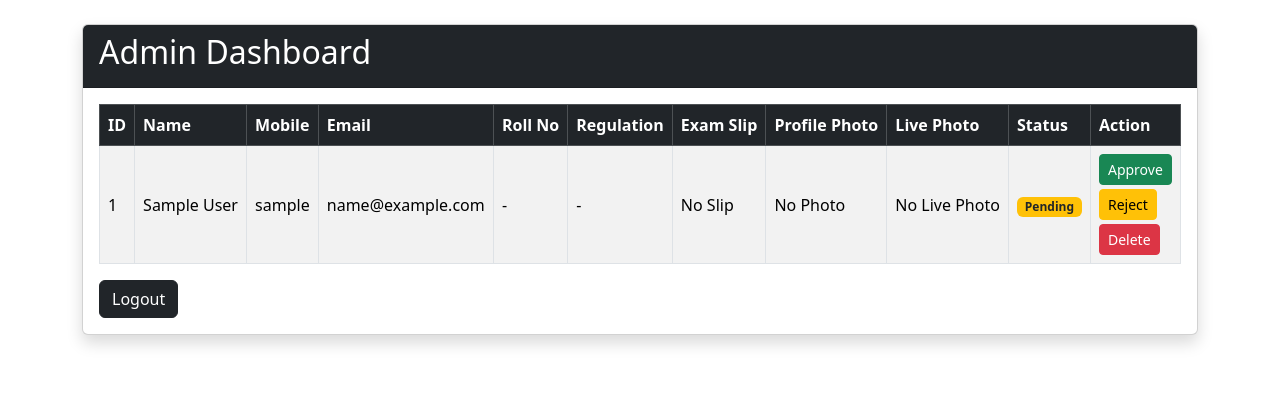
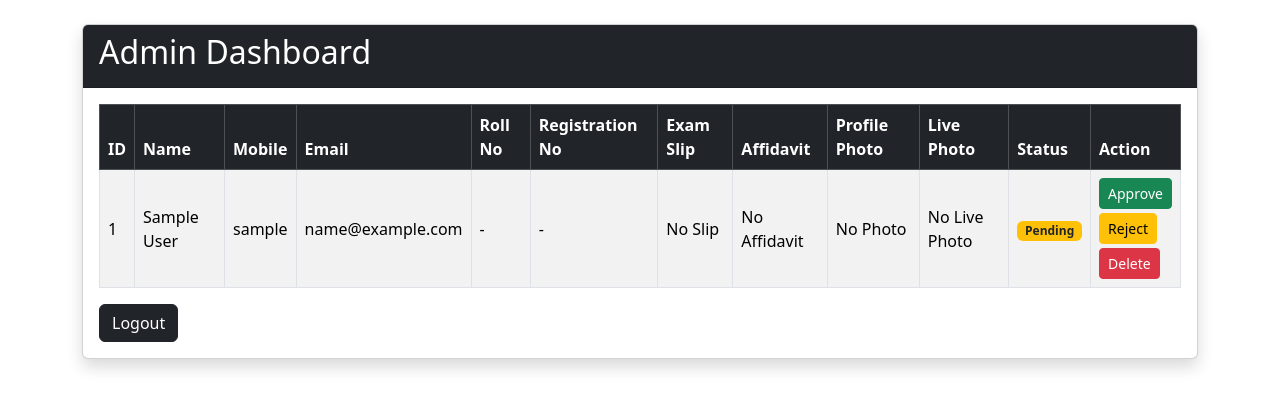
Before and after one commit to soubt/SelfVerificationPortal, a Flask app: page /admin in a window 1280 px wide. Shown: the top 409 px of the page. Run offline with Flask 3, Linux system fonts and the light colour scheme; the visitor is signed in with stand-in values (Sample User, id 1); data comes from the database, SQL or seed files in the repository.

Commit message:
Update admin.html

```diff
--- a/templates/admin.html
+++ b/templates/admin.html
@@ -37,8 +37,9 @@ Admin Dashboard
 <th>Mobile</th>
 <th>Email</th>
 <th>Roll No</th>
-<th>Regulation</th>
+<th>Registration No</th>
 <th>Exam Slip</th>
+<th>Affidavit</th>
 <th>Profile Photo</th>
 <th>Live Photo</th>
 <th>Status</th>
@@ -64,7 +65,7 @@ Admin Dashboard
 
 <td>{{ user['roll_number'] or '-' }}</td>
 
-<td>{{ user['regulation'] or '-' }}</td>
+<td>{{ user['registration_number'] or '-' }}</td>
 
 <td>
 
@@ -82,6 +83,27 @@ View Slip
 {% else %}
 
 No Slip
+
+{% endif %}
+
+</td>
+
+<td>
+
+{% if user['affidavit'] %}
+
+<a
+href="{{ url_for('static', filename='documents/' + user['affidavit']) }}"
+target="_blank"
+class="btn btn-secondary btn-sm">
+
+View Affidavit
+
+</a>
+
+{% else %}
+
+No Affidavit
 
 {% endif %}
 
```
